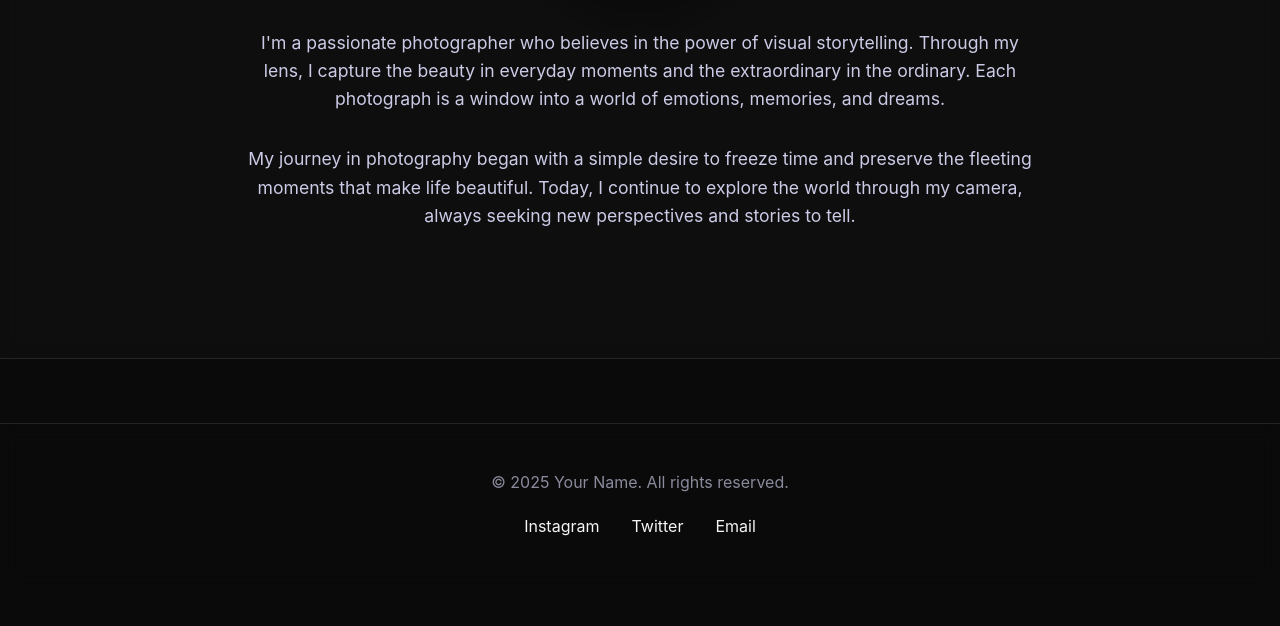
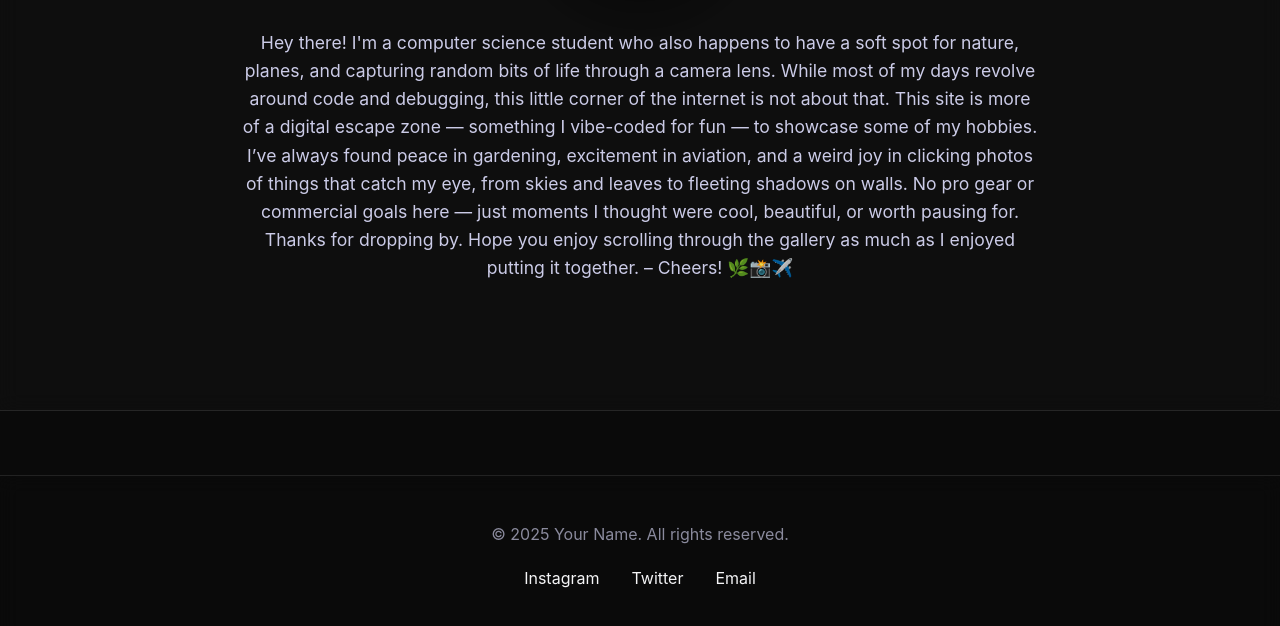
Before and after one commit to RandomForestPanda/VamVishClicks, a plain HTML site: page index.html in a window 1280 px wide. Shown: the part 2500-3126 px from the top of the page. Before the commit the page ends 3092 px from the top, so only its background shows below. Drawn offline with Linux system fonts and the light colour scheme.

Commit message:
Update index.html

```diff
--- a/index.html
+++ b/index.html
@@ -583,15 +583,18 @@
             <img src="./images/PXL_20240329_112152211.PORTRAIT-01~2.jpeg"
                 alt="Profile" class="about-image">
             <p class="about-text">
-                I'm a passionate photographer who believes in the power of visual storytelling. Through my lens, I
-                capture the beauty in everyday moments and the extraordinary in the ordinary. Each photograph is a
-                window into a world of emotions, memories, and dreams.
+                Hey there!
+I'm a computer science student who also happens to have a soft spot for nature, planes, and capturing random bits of life through a camera lens. While most of my days revolve around code and debugging, this little corner of the internet is not about that.
+
+This site is more of a digital escape zone — something I vibe-coded for fun — to showcase some of my hobbies. I’ve always found peace in gardening, excitement in aviation, and a weird joy in clicking photos of things that catch my eye, from skies and leaves to fleeting shadows on walls.
+
+No pro gear or commercial goals here — just moments I thought were cool, beautiful, or worth pausing for.
+
+Thanks for dropping by. Hope you enjoy scrolling through the gallery as much as I enjoyed putting it together.
+
+– Cheers! 🌿📸✈️
             </p>
-            <p class="about-text">
-                My journey in photography began with a simple desire to freeze time and preserve the fleeting moments
-                that make life beautiful. Today, I continue to explore the world through my camera, always seeking new
-                perspectives and stories to tell.
-            </p>
+
         </div>
     </section>
 
```
